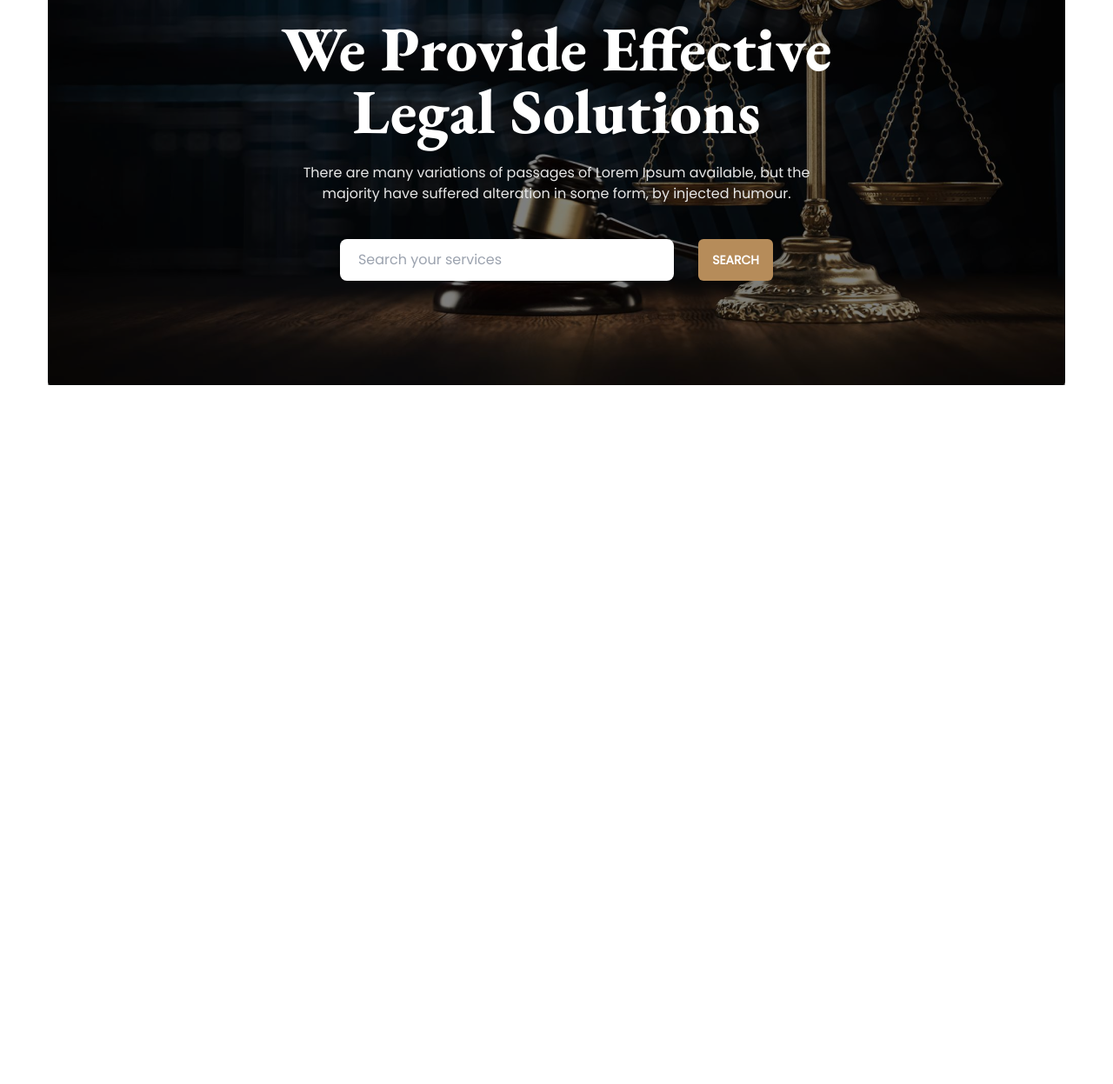
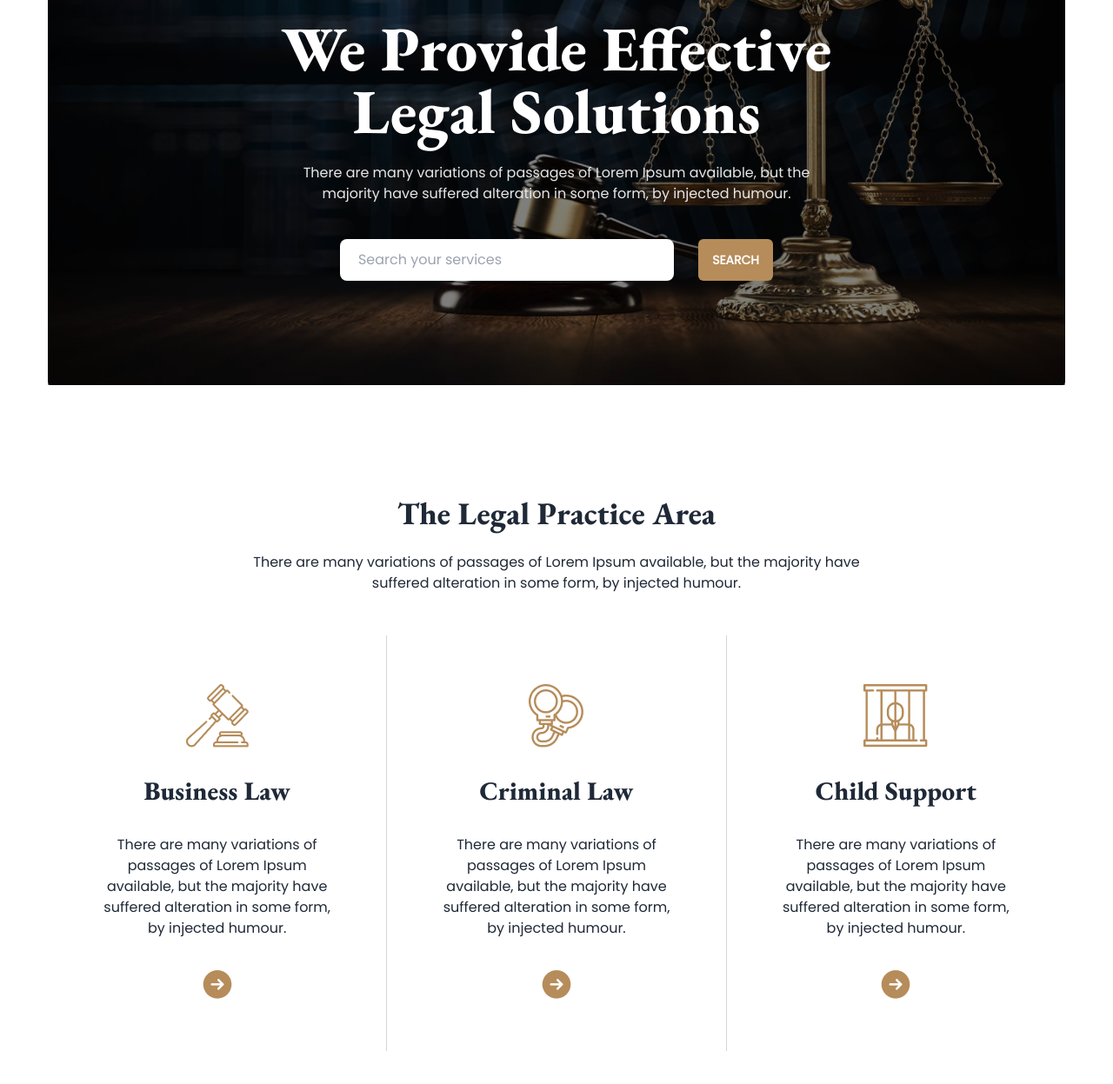
Before and after one commit to mashfikur/legal-solutions-website-responsive, a plain HTML site: page index.html in a window 1280 px wide. Shown: the part 285-1532 px from the top of the page at 87% size. Before the commit the page ends 800 px from the top, so only its background shows below. Drawn offline with nearby package versions, Linux system fonts and the light colour scheme.

Commit message:
creative grid layout

```diff
--- a/index.html
+++ b/index.html
@@ -51,6 +51,7 @@
     </style>
   </head>
   <body>
+    <!-- header section -->
     <header class="containerX mx-auto font-poppins mt-2 md:mt-8 lg:mt-14">
       <nav>
         <div class="navbar bg-base-100">
@@ -147,7 +148,69 @@
         </div>
       </section>
     </header>
-    <main></main>
+
+    <!-- main section -->
+    <main class="containerX mx-auto font-poppins">
+      <!-- legal practice section -->
+      <section class="text-center md:my-32">
+        <h3 class="font-garamond font-extrabold text-4xl mb-6">
+          The Legal Practice Area
+        </h3>
+        <p>
+          There are many variations of passages of Lorem Ipsum available, but
+          the majority have <br />
+          suffered alteration in some form, by injected humour.
+        </p>
+
+        <!-- grid contianer -->
+        <div class="bg-gray-300 md:mt-12 ">
+          <div class="grid grid-cols-3 gap-[1px]">
+            <!-- card1 -->
+            <div class="text-center p-14 space-y-8 bg-white hover:bg-[#F5F5F5]">
+              <img class="mx-auto" src="images/business.png" alt="" />
+
+              <h3 class="text-3xl font-extrabold font-garamond">
+                Business Law
+              </h3>
+              <p>
+                There are many variations of passages of Lorem Ipsum available,
+                but the majority have suffered alteration in some form, by
+                injected humour.
+              </p>
+              <img class="mx-auto" src="images/Frame.png" alt="" />
+            </div>
+            <!-- card2 -->
+            <div class="text-center p-14 space-y-8 bg-white hover:bg-[#F5F5F5]">
+              <img class="mx-auto" src="images/criminal.png" alt="" />
+
+              <h3 class="text-3xl font-extrabold font-garamond">
+                Criminal Law
+              </h3>
+              <p>
+                There are many variations of passages of Lorem Ipsum available,
+                but the majority have suffered alteration in some form, by
+                injected humour.
+              </p>
+              <img class="mx-auto" src="images/Frame.png" alt="" />
+            </div>
+            <!-- card3 -->
+            <div class="text-center p-14 space-y-8 bg-white hover:bg-[#F5F5F5]">
+              <img class="mx-auto" src="images/child.png" alt="" />
+
+              <h3 class="text-3xl font-extrabold font-garamond">
+                Child Support
+              </h3>
+              <p>
+                There are many variations of passages of Lorem Ipsum available,
+                but the majority have suffered alteration in some form, by
+                injected humour.
+              </p>
+              <img class="mx-auto" src="images/Frame.png" alt="" />
+            </div>
+          </div>
+        </div>
+      </section>
+    </main>
     <footer></footer>
   </body>
 </html>
```
